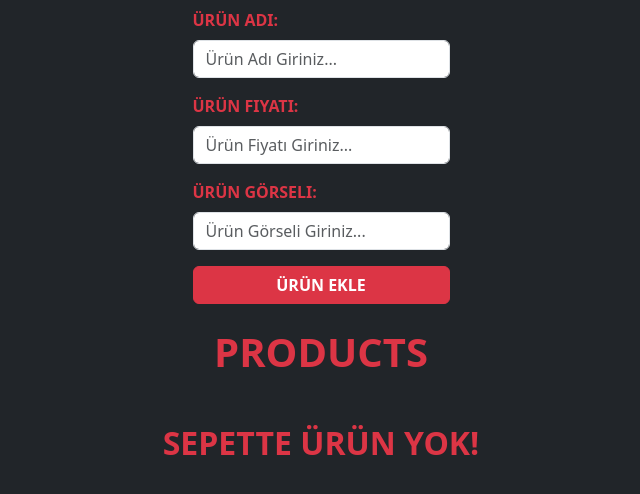
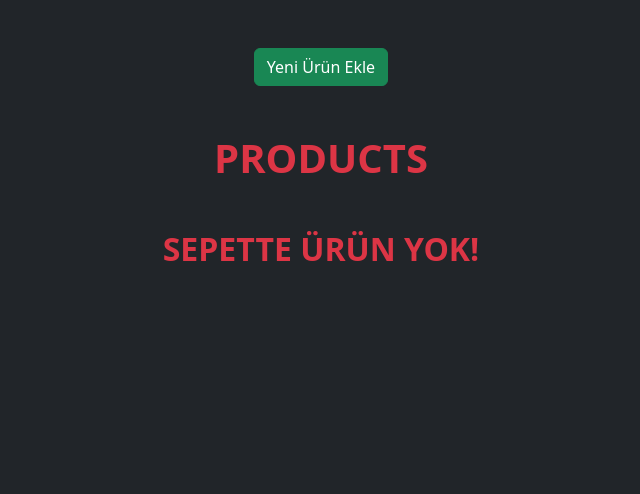
Before and after one commit to RSTCMGZ/MyNewReactProject, a React (Create React App) app: page / in a window 1280 px wide. Shown: the top 494 px of the page, without its empty margins (319-959 px from the left). Built offline with nearby package versions, Linux system fonts and the light colour scheme.

Commit message:
add-delete

```diff
--- /dev/null
+++ b/src/components/NewProduct/AddProduct.jsx
@@ -0,0 +1,13 @@
+import React from "react";
+
+function AddProduct({ setIsOpen }) {
+  return (
+    <div className=" d-flex  align-items-center justify-content-center m-5">
+      <button className="btn btn-success " onClick={setIsOpen}>
+        Yeni Ürün Ekle
+      </button>
+    </div>
+  );
+}
+
+export default AddProduct;
--- a/src/components/NewProduct/NewProduct.jsx
+++ b/src/components/NewProduct/NewProduct.jsx
@@ -1,11 +1,20 @@
+import AddProduct from "./AddProduct";
 import ProductForm from "./ProductForm";
-
-import React from "react";
+import React, { useState } from "react";
 
 const NewProduct = (props) => {
+  const [isOpen, setIsOpen] = useState(false);
   return (
     <div>
-      <ProductForm setProducts={props.setProducts} products={props.products} />
+      {isOpen ? (
+        <ProductForm
+          setIsOpen={setIsOpen}
+          setProducts={props.setProducts}
+          products={props.products}
+        />
+      ) : (
+        <AddProduct setIsOpen={setIsOpen} />
+      )}
     </div>
   );
 };
--- a/src/components/NewProduct/ProductForm.jsx
+++ b/src/components/NewProduct/ProductForm.jsx
@@ -73,11 +73,19 @@ const ProductForm = (props) => {
         />
 
         <Button
-          variant="danger"
+          variant="success"
           type="submit"
           className=" w-100 mt-3 text-uppercase fw-bold"
         >
           Ürün Ekle
+        </Button>
+        <Button
+          variant="danger"
+          type="button"
+          className=" w-100 mt-3 text-uppercase fw-bold"
+          onClick={() => props.setIsOpen(false)}
+        >
+          Vazgeç
         </Button>
       </Form.Group>
     </Form>
--- a/src/components/Products/ProductItem.jsx
+++ b/src/components/Products/ProductItem.jsx
@@ -2,7 +2,7 @@ import { useState } from "react";
 import "./ProductItem.css";
 import Counter from "../Counter";
 
-const ProductItem = ({ product }) => {
+const ProductItem = ({ product, setProducts, products }) => {
   const { imageUrl, productName, productPrice } = product;
   // let title = productName;
   const [title, setTitle] = useState(productName);
@@ -13,7 +13,9 @@ const ProductItem = ({ product }) => {
   const clickBack = () => {
     setTitle(productName);
   };
-
+  const deleteHandler = () => {
+    setProducts(products.filter((item) => item.id !== product.id));
+  };
   return (
     <div className="product-item rounded-1 bg-dark p-1">
       <div className="product-image ">
@@ -24,11 +26,14 @@ const ProductItem = ({ product }) => {
       </div>
       <Counter productPrice={productPrice} />
       <div className="d-flex  flex-column">
-        <button className="btn btn-danger mt-2" onClick={clickHandler}>
+        <button className="btn btn-success mt-2" onClick={clickHandler}>
           Güncelle
         </button>
-        <button className="btn btn-danger  mt-2" onClick={clickBack}>
+        <button className="btn btn-primary  mt-2" onClick={clickBack}>
           Geri Al
+        </button>
+        <button className="btn btn-danger  mt-2" onClick={deleteHandler}>
+          Sil
         </button>
       </div>
     </div>
--- a/src/components/Products/Products.jsx
+++ b/src/components/Products/Products.jsx
@@ -19,7 +19,12 @@ const Products = () => {
           </h2>
         ) : (
           products.map((product) => (
-            <ProductItem key={product.productName} product={product} />
+            <ProductItem
+              key={product.productName}
+              product={product}
+              products={products}
+              setProducts={setProducts}
+            />
           ))
         )}
       </div>
```
